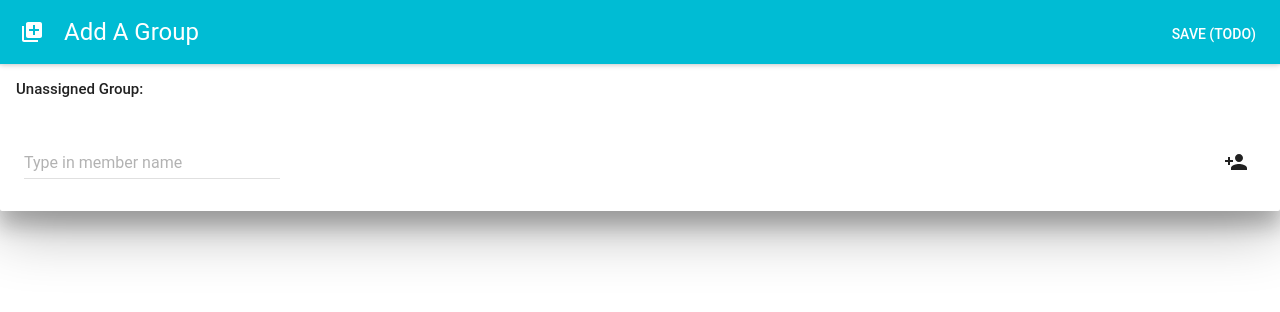
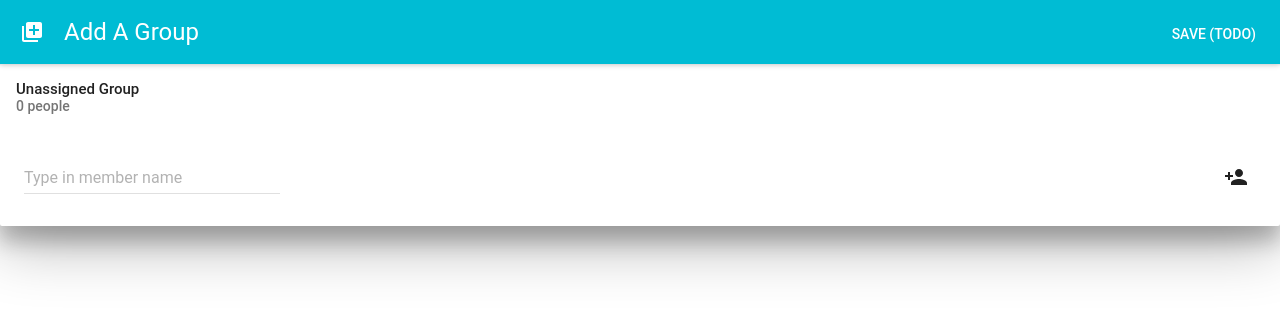
Before and after one commit to tonyhualiu/grouping-app, a React (Create React App) app in the folder client/: page / in a window 1280 px wide. Shown: the top 312 px of the page. Built offline with nearby package versions, Linux system fonts and the light colour scheme; what react-tap-event-plugin would draw is missing.

Commit message:
Add group member count

```diff
--- a/client/src/components/group.js
+++ b/client/src/components/group.js
@@ -46,6 +46,7 @@ class Group extends Component {
     });
     const groupName =
       this.props.idx === 0 ? 'Unassigned Group' : `Group ${this.props.idx}`;
+    const memberCount = this.props.members.length;
     const addMemberButton =
       (<IconButton
           className={"group__add-member-button"}
@@ -56,7 +57,8 @@ class Group extends Component {
     return (
         <Card zDepth={5}>
           <CardHeader
-            title={`${groupName}:`} />
+            title={`${groupName}`}
+            subtitle={`${memberCount} people`}/>
           {members}
           <CardActions>
             <ListItem
```
